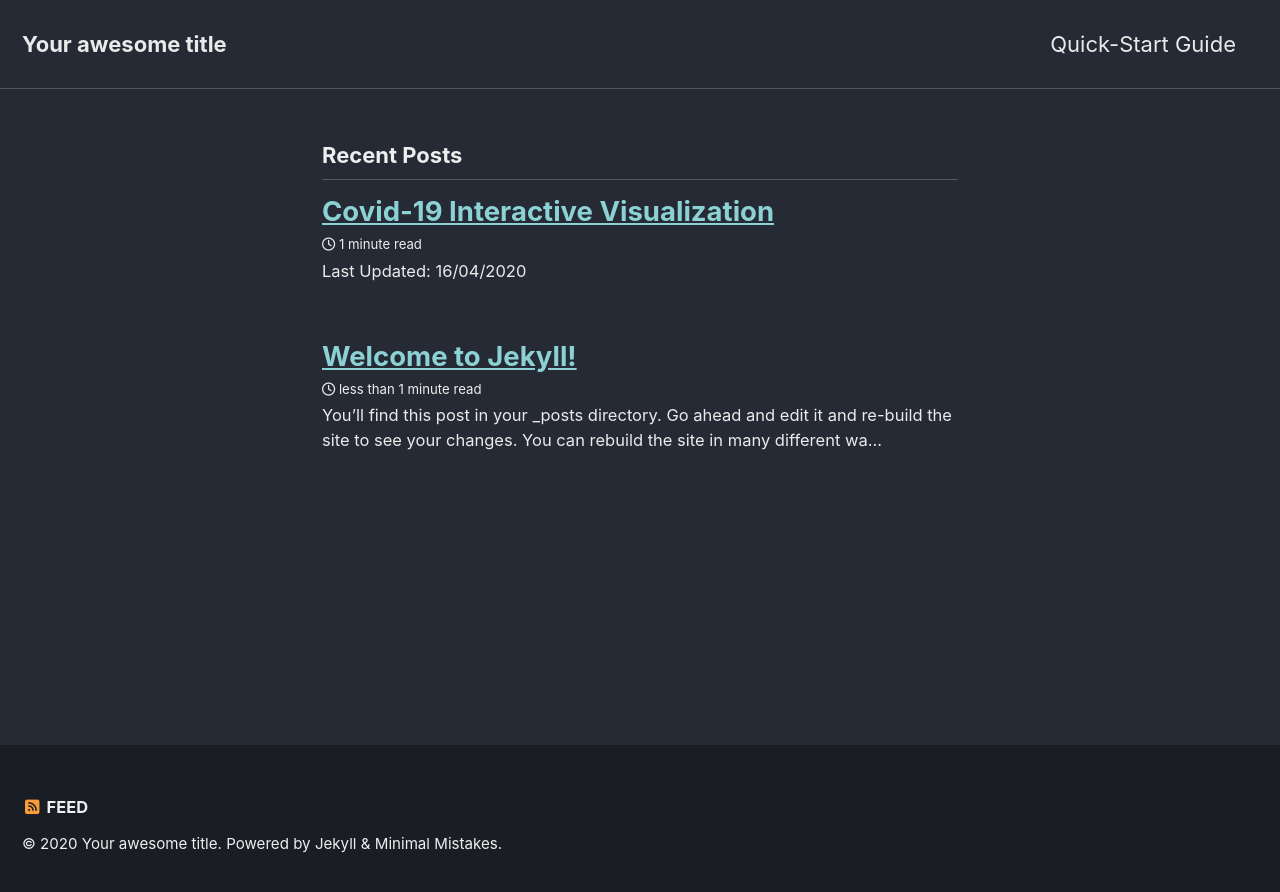
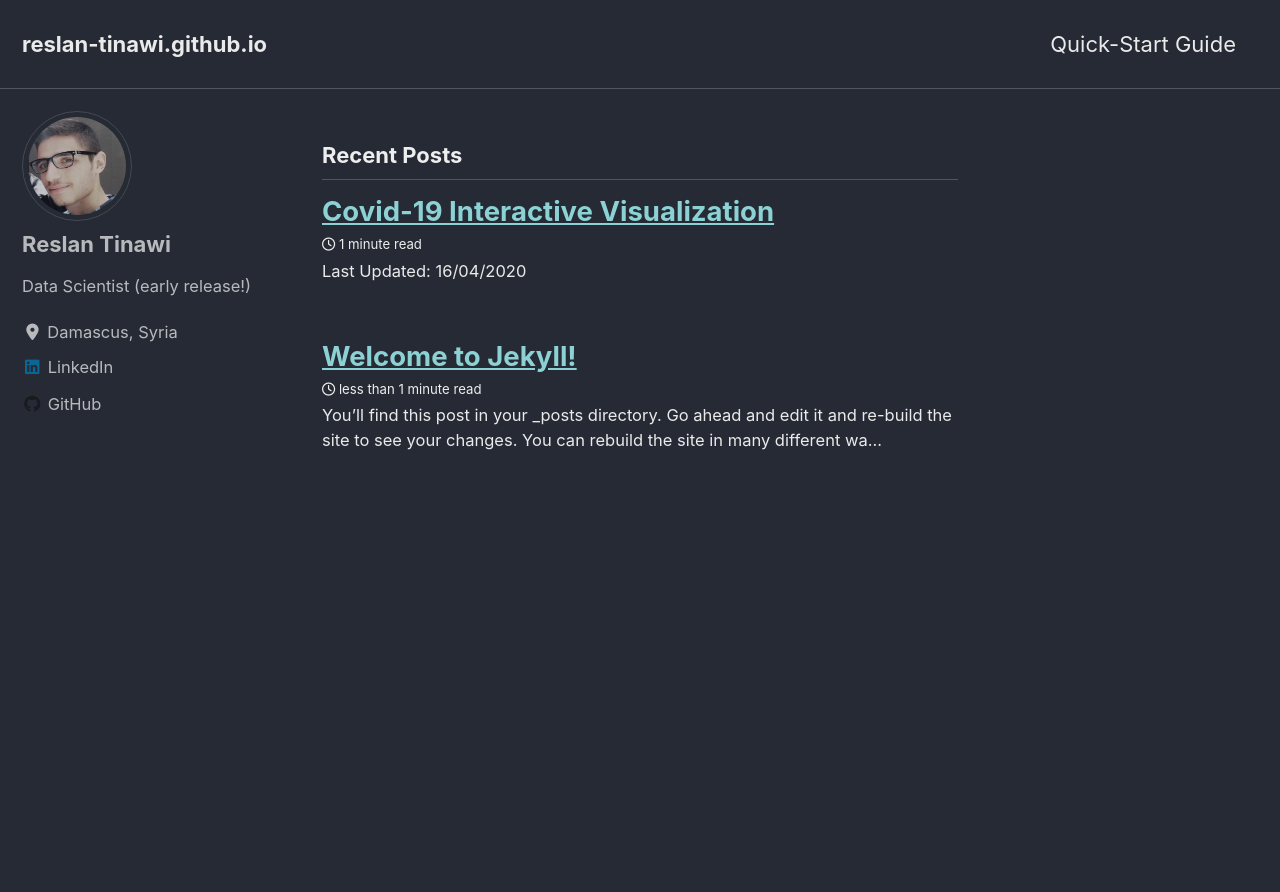
Before and after one commit to Reslan-Tinawi/reslan-tinawi.github.io, a Jekyll site: the page built from index.markdown, in a window 1280 px wide and 900 px high. Shown: the top 892 px of the window. Built offline with Jekyll 4.4.1, drawn with Linux system fonts in a browser that asks for light colours; cached includes are drawn as plain includes; nearby versions of some CDN libraries; some of the changed text lies outside the part shown.

Commit message:
Customize config file, for making blog more personalized.

```diff
--- a/_config.yml
+++ b/_config.yml
@@ -18,16 +18,22 @@
 # You can create any custom variable you would like, and they will be accessible
 # in the templates via {{ site.myvariable }}.
 
-title: Your awesome title
-email: your-email@example.com
+# title: Reslan Tinawi
+email: reslan3121@gmail.com
 description: >- # this means to ignore newlines until "baseurl:"
-  Write an awesome description for your new site here. You can edit this
-  line in _config.yml. It will appear in your document head meta (for
-  Google search results) and in your feed.xml site description.
+  Blog about Machine Learning, NLP, Python, and everything in between.
 baseurl: "" # the subpath of your site, e.g. /blog
 url: "https://reslan-tinawi.github.io/" # the base hostname & protocol for your site, e.g. http://example.com
 twitter_username: jekyllrb
 github_username:  jekyll
+
+author:
+  name     : "Reslan Tinawi"
+  avatar   : "/assets/images/bio-photo.jpg"
+  bio      : "Data Scientist (early release!)"
+  location : "Damascus, Syria"
+  linkedin : "https://www.linkedin.com/in/reslan-al-tinawi-33b7b482/"
+  github   : "https://github.com/Reslan-Tinawi"
 
 minimal_mistakes_skin: "dark"
 github: [metadata]
--- a/index.markdown
+++ b/index.markdown
@@ -3,4 +3,5 @@
 # To modify the layout, see https://jekyllrb.com/docs/themes/#overriding-theme-defaults
 
 layout: home
+author_profile: true
 ---
```
Also changed, not shown: assets/images/bio-photo.jpg (added).
